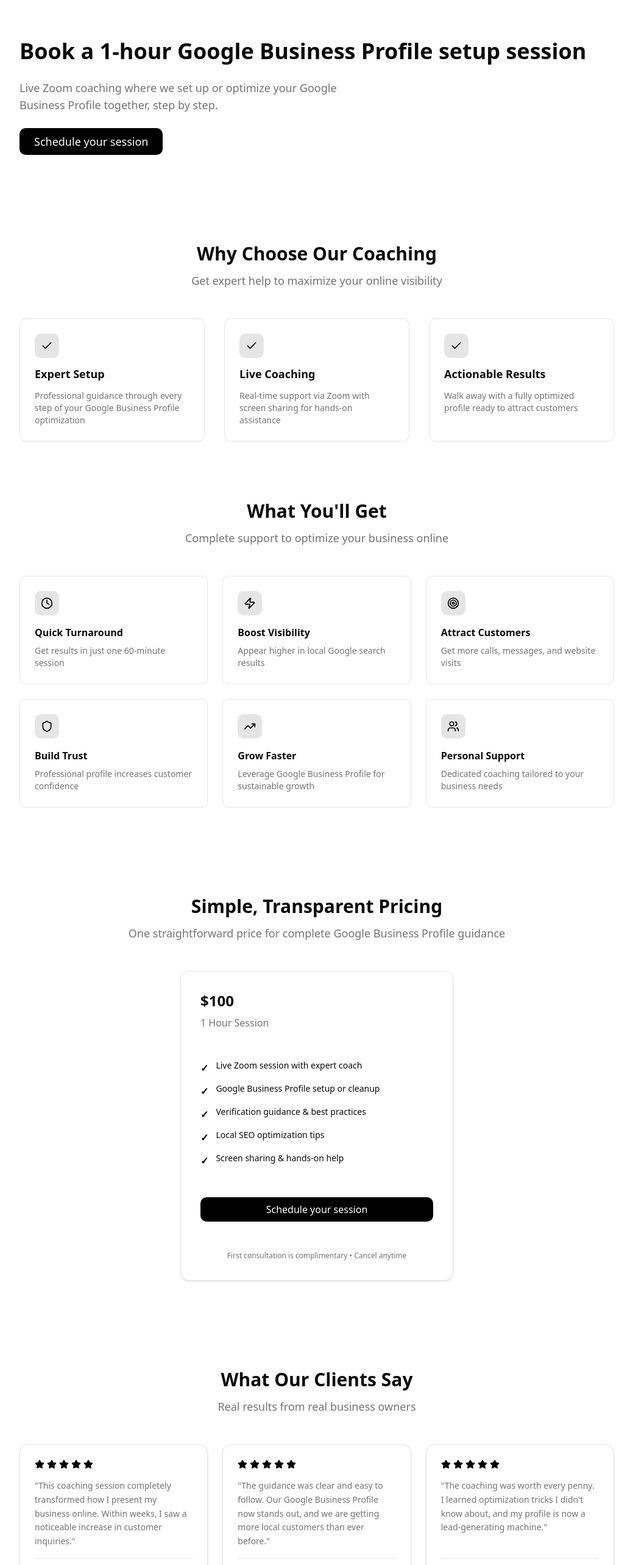
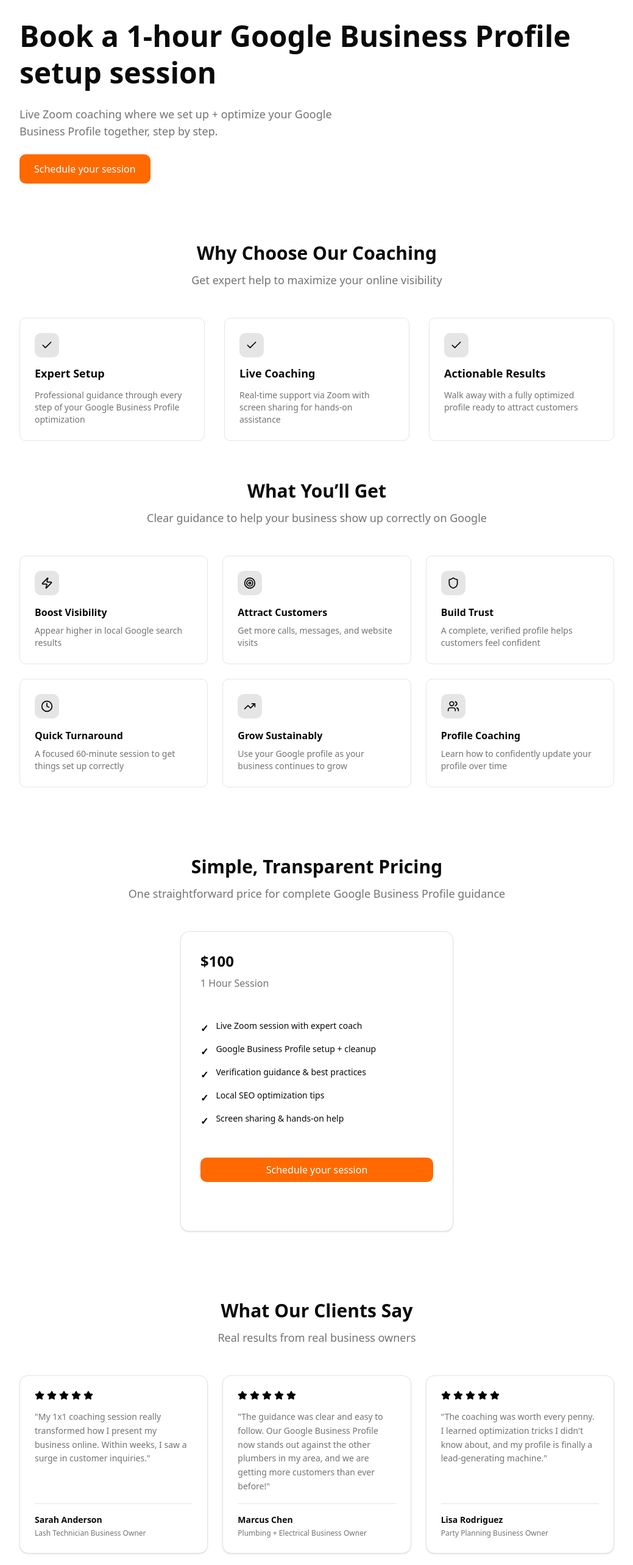
Before and after one commit to AC-repo/Boost-My-Business, a Next.js app in the folder boost-my-business/: page / in a window 1280 px wide. Shown: the part 140-2706 px from the top of the page at 61% size, without its empty margins (120-1159 px from the left). Built offline with nearby package versions, Linux system fonts and the light colour scheme.

Commit message:
Final updates: spacing optimization and UI improvements

```diff
--- a/boost-my-business/app/page.tsx
+++ b/boost-my-business/app/page.tsx
@@ -11,7 +11,7 @@
   return (
     <>
       <Navbar />
-      <main className="mx-auto max-w-5xl px-6 py-20 space-y-24">
+      <main className="mx-auto max-w-5xl px-6 py-16 space-y-16">
         <Hero />
         <ValueProp />
         <Features />
--- a/boost-my-business/components/ContactForm.tsx
+++ b/boost-my-business/components/ContactForm.tsx
@@ -24,9 +24,32 @@
     setIsSubmitting(true)
 
     try {
-      // For now, just show success - later you'll add email service here
-      setSubmitStatus('success')
-      setFormData({ name: '', email: '', phone: '', message: '' })
+      // Send email via EmailJS (free service)
+      const response = await fetch('https://api.emailjs.com/api/v1.0/email/send', {
+        method: 'POST',
+        headers: {
+          'Content-Type': 'application/json',
+        },
+        body: JSON.stringify({
+          service_id: 'gmail',
+          template_id: 'template_contact',
+          user_id: 'YOUR_EMAILJS_PUBLIC_KEY',
+          template_params: {
+            to_email: 'boostmybusinesstoday@gmail.com',
+            from_name: formData.name,
+            from_email: formData.email,
+            phone: formData.phone,
+            message: formData.message,
+          },
+        }),
+      })
+
+      if (response.ok) {
+        setSubmitStatus('success')
+        setFormData({ name: '', email: '', phone: '', message: '' })
+      } else {
+        setSubmitStatus('error')
+      }
     } catch (error) {
       console.error('Form submission error:', error)
       setSubmitStatus('error')
--- a/boost-my-business/components/Features.tsx
+++ b/boost-my-business/components/Features.tsx
@@ -2,11 +2,6 @@
 import { Zap, Target, Users, TrendingUp, Shield, Clock } from 'lucide-react'
 
 const features = [
-  {
-    title: 'Quick Turnaround',
-    description: 'Get results in just one 60-minute session',
-    icon: Clock,
-  },
   {
     title: 'Boost Visibility',
     description: 'Appear higher in local Google search results',
@@ -19,17 +14,22 @@
   },
   {
     title: 'Build Trust',
-    description: 'Professional profile increases customer confidence',
+    description: 'A complete, verified profile helps customers feel confident',
     icon: Shield,
   },
   {
-    title: 'Grow Faster',
-    description: 'Leverage Google Business Profile for sustainable growth',
+    title: 'Quick Turnaround',
+    description: 'A focused 60-minute session to get things set up correctly',
+    icon: Clock,
+  },
+  {
+    title: 'Grow Sustainably',
+    description: 'Use your Google profile as your business continues to grow',
     icon: TrendingUp,
   },
   {
-    title: 'Personal Support',
-    description: 'Dedicated coaching tailored to your business needs',
+    title: 'Profile Coaching',
+    description: 'Learn how to confidently update your profile over time',
     icon: Users,
   },
 ]
@@ -38,9 +38,9 @@
   return (
     <section id="features" className="space-y-12">
       <div className="space-y-3 text-center max-w-2xl mx-auto">
-        <h2 className="text-3xl font-bold">What You'll Get</h2>
+        <h2 className="text-3xl font-bold">What You’ll Get</h2>
         <p className="text-lg text-muted-foreground">
-          Complete support to optimize your business online
+          Clear guidance to help your business show up correctly on Google
         </p>
       </div>
 
--- a/boost-my-business/components/Hero.tsx
+++ b/boost-my-business/components/Hero.tsx
@@ -4,33 +4,23 @@
 import { Button } from '@/components/ui/button'
 
 export function Hero() {
-  const handleSchedule = () => {
-    // Just scroll to the pricing section
-    setTimeout(() => {
-      const pricingSection = document.getElementById('pricing')
-      if (pricingSection) {
-        pricingSection.scrollIntoView({ behavior: 'smooth' })
-      }
-    }, 100)
-  }
-
   return (
-    <section id="hero" className="space-y-6 py-12">
-      <h1 className="text-4xl font-bold leading-tight">
+    <section id="hero" className="space-y-6 py-8">
+      <h1 className="text-5xl font-bold leading-tight">
         Book a 1-hour Google Business Profile setup session
       </h1>
 
       <p className="text-lg text-muted-foreground max-w-xl">
-        Live Zoom coaching where we set up or optimize your Google Business
+        Live Zoom coaching where we set up + optimize your Google Business
         Profile together, step by step.
       </p>
 
       <button
-  onClick={() => window.open('https://calendly.com/boostmybusinesstoday/60min', '_blank')}
-  className="px-6 py-2 bg-black text-white rounded-lg hover:bg-gray-800 transition font-medium text-lg"
->
-  Schedule your session
-</button>
+        onClick={() => window.open('https://calendly.com/boostmybusinesstoday/60min', '_blank')}
+        className="px-6 py-3 bg-orange-500 text-white rounded-lg hover:bg-green-600 transition font-medium text-base"
+      >
+        Schedule your session
+      </button>
     </section>
   )
 }
--- a/boost-my-business/components/Navbar.tsx
+++ b/boost-my-business/components/Navbar.tsx
@@ -46,9 +46,9 @@
       <div className="mx-auto max-w-5xl px-6 py-4">
         <div className="flex justify-between items-center">
           {/* Logo */}
-          <Link href="/" className="font-semibold text-lg hover:text-black transition">
-            Boost My Business
-          </Link>
+          <Link href="/" className="font-bold text-2xl hover:text-accent transition">
+  Boost My Business
+</Link>
 
           {/* Desktop Navigation */}
           <div className="hidden md:flex items-center gap-8">
--- a/boost-my-business/components/PricingCard.tsx
+++ b/boost-my-business/components/PricingCard.tsx
@@ -35,7 +35,7 @@
             </li>
             <li className="flex items-start gap-3">
               <span className="text-black font-bold mt-0.5">✓</span>
-              <span className="text-sm">Google Business Profile setup or cleanup</span>
+              <span className="text-sm">Google Business Profile setup + cleanup</span>
             </li>
             <li className="flex items-start gap-3">
               <span className="text-black font-bold mt-0.5">✓</span>
@@ -53,13 +53,12 @@
 
           <button
   onClick={() => window.open('https://calendly.com/boostmybusinesstoday/60min', '_blank')}
-  className="w-full px-6 py-2 bg-black text-white rounded-lg hover:bg-gray-800 transition font-medium"
+  className="w-full px-6 py-2 bg-orange-500 text-white rounded-lg hover:bg-green-600 transition font-medium"
 >
   Schedule your session
 </button>
 
           <p className="text-xs text-center text-muted-foreground">
-            First consultation is complimentary • Cancel anytime
           </p>
         </Card>
       </div>
--- a/boost-my-business/components/Testimonials.tsx
+++ b/boost-my-business/components/Testimonials.tsx
@@ -5,23 +5,23 @@
 const testimonials = [
   {
     name: 'Sarah Anderson',
-    role: 'Small Business Owner',
+    role: 'Lash Technician Business Owner',
     content:
-      'This coaching session completely transformed how I present my business online. Within weeks, I saw a noticeable increase in customer inquiries.',
+      'My 1x1 coaching session really transformed how I present my business online. Within weeks, I saw a surge in customer inquiries.',
     rating: 5,
   },
   {
     name: 'Marcus Chen',
-    role: 'Restaurant Manager',
+    role: 'Plumbing + Electrical Business Owner',
     content:
-      'The guidance was clear and easy to follow. Our Google Business Profile now stands out, and we are getting more local customers than ever before.',
+      'The guidance was clear and easy to follow. Our Google Business Profile now stands out against the other plumbers in my area, and we are getting more customers than ever before!',
     rating: 5,
   },
   {
     name: 'Lisa Rodriguez',
-    role: 'Service-Based Business',
+    role: 'Party Planning Business Owner',
     content:
-      "The coaching was worth every penny. I learned optimization tricks I didn't know about, and my profile is now a lead-generating machine.",
+      "The coaching was worth every penny. I learned optimization tricks I didn't know about, and my profile is finally a lead-generating machine.",
     rating: 5,
   },
 ]
```
Also changed, not shown: boost-my-business/app/contact/page.tsx (renamed from boost-my-business/app/contact /page.tsx).
